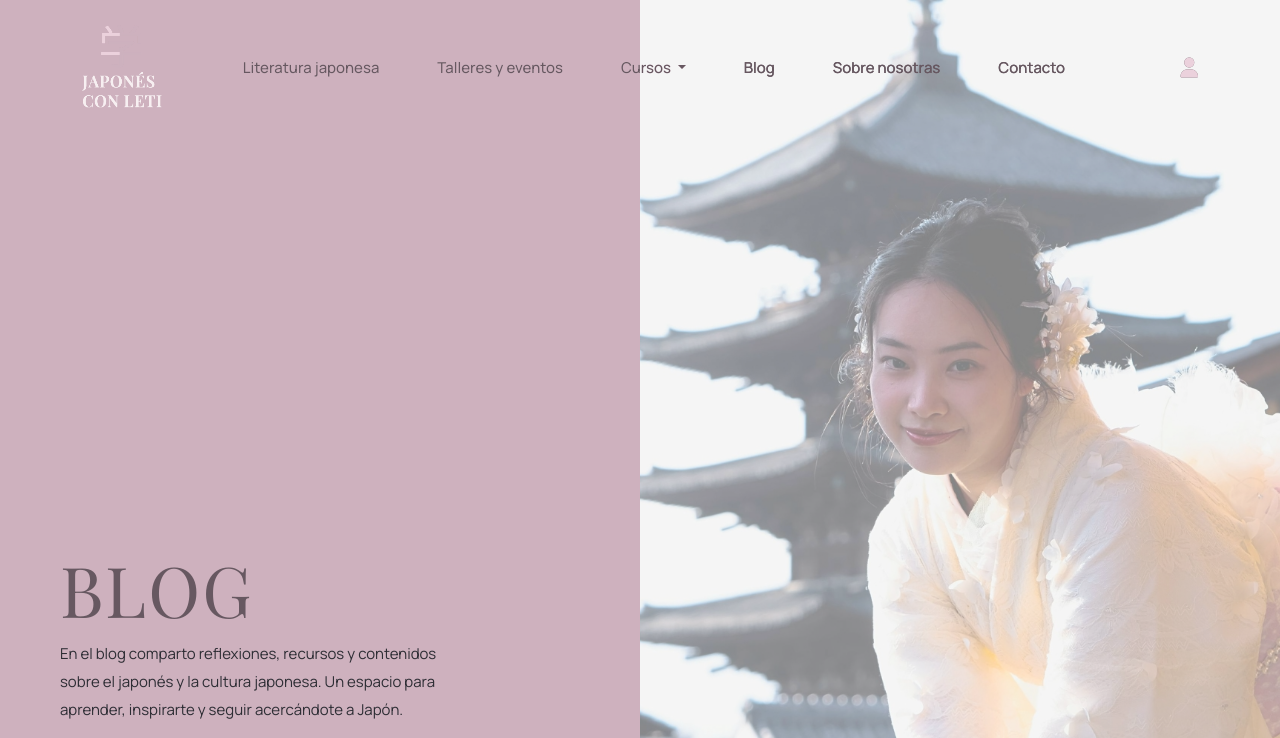
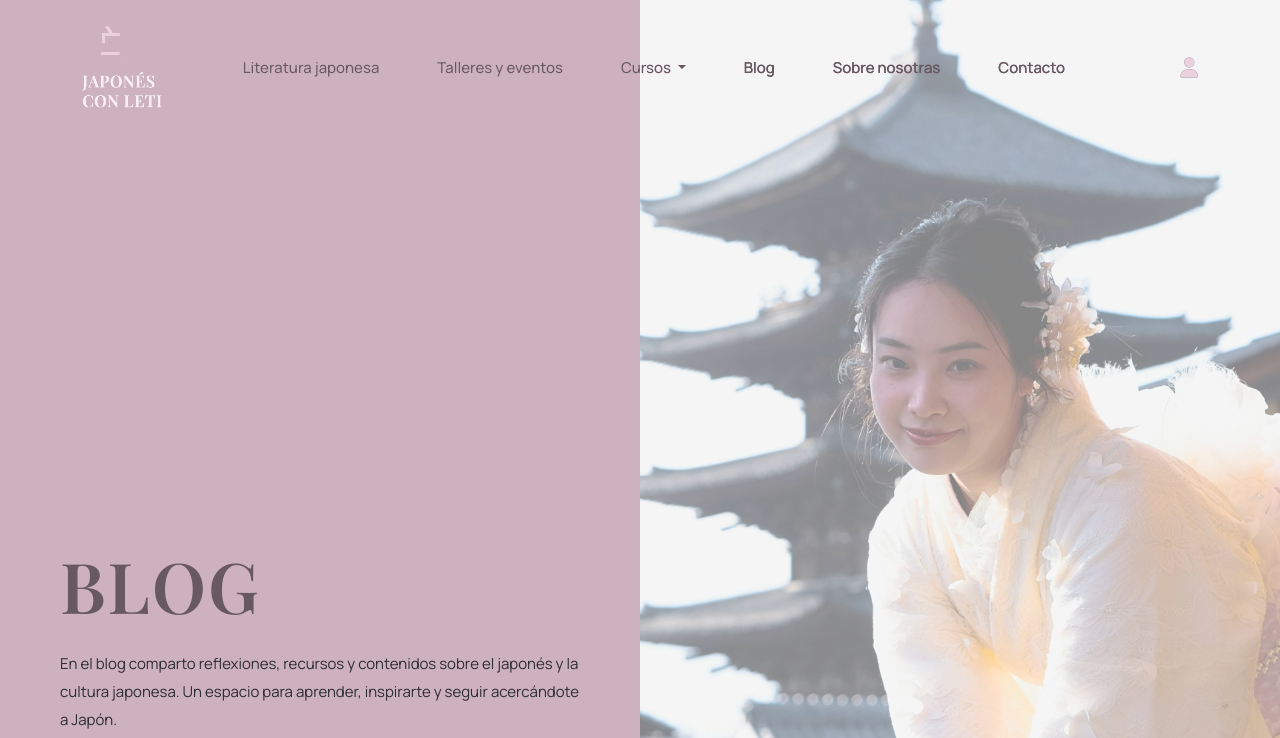
Before and after one commit to letidega/proyecto-final-japones-leti, a PHP site: page /blog.php in a window 1280 px wide. Shown: the top 738 px of the page. Run offline with PHP 8.4, Linux system fonts and the light colour scheme; data that the repository does not hold is empty; some web fonts are replaced; grey boxes are pictures that could not be loaded.

Commit message:
Cambios en css

```diff
--- a/styles/style.css
+++ b/styles/style.css
@@ -740,7 +740,6 @@ p {
    CURSOS
    ============================================================ */
 
-   /* HERO */
 /* HERO CURSOS */
 .cursos-hero {
   height: 100vh;
@@ -750,7 +749,7 @@ p {
 .cursos-hero-left {
   width: 50%;
   background-color: var(--marron-oscuro);
-  padding: 50px 60px 60px;
+  padding: 50px 60px;
   flex-shrink: 0;
   display: flex;
   align-items: flex-end;
@@ -759,7 +758,8 @@ p {
 .cursos-hero-content h1 {
   font-size: 70px;
   color: var(--lavanda);
-  margin-bottom: 16px;
+  margin-bottom: 30px;
+  font-weight: 600;
 }
 
 .cursos-hero-content p {
@@ -2016,8 +2016,10 @@ textarea.curso-input {
 .contacto-hero-left {
   width: 50%;
   background-color: var(--rosa);
-  padding: 120px 60px 60px;
-  display: flex;
+  padding: 40px 60px;
+  display: flex;
+  align-items: center;
+  justify-content: center;
   flex-direction: column;
   gap: 24px;
 }
@@ -3258,7 +3260,7 @@ input[type="file"].admin-input::file-selector-button:hover {
 .lit-hero-left {
   width: 50%;
   background-color: var(--marron-claro);
-  padding: 50px 60px 60px;
+  padding: 50px 60px;
   flex-shrink: 0;
   display: flex;
   align-items: flex-end;
@@ -3267,10 +3269,10 @@ input[type="file"].admin-input::file-selector-button:hover {
 .lit-hero-content h1 {
   font-family: var(--font-serif);
   font-size: 70px;
-  font-weight: 300;
+  font-weight: 600;
   color: var(--marron-oscuro);
   line-height: 1;
-  margin-bottom: 16px;
+  margin-bottom: 30px;
 }
 
 .lit-hero-content p {
@@ -3278,7 +3280,7 @@ input[type="file"].admin-input::file-selector-button:hover {
   font-size: 15px;
   line-height: 28px;
   color: var(--negro);
-  max-width: 400px;
+
 }
 
 .lit-hero-right {
```
